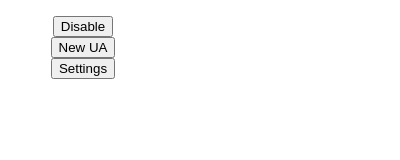
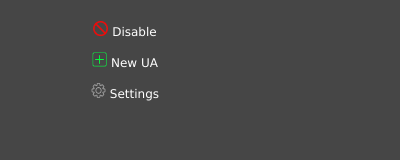
Before and after one commit to sbutler2901/UAPhantom, a browser extension: page popup/popup.html in a window 400 px wide. Drawn offline with Linux system fonts and the light colour scheme.

Commit message:
Added gear, enable, disable, and add png icon files. Reformatted popup html to include a darker theme and icons.

```diff
--- a/popup/popup.html
+++ b/popup/popup.html
@@ -4,20 +4,45 @@
     <head>
         <meta charset="utf-8">
     <style>
+        html {
+            background-color: #464646;
+            color: white;
+        }
+        p{
+            color: white;
+            font-family: helvetica;
+            text-align: center;
+        }
         body {
-            width: 150px;
+            width: 200px;
+        }
+        button:hover {
+            background-color: #1e1e1e;
+            color: white;
         }
         button {
             display: block;
             margin: auto;
+            font-family: verdana;
+            border: none;
+            width: 200px;
+            background-color: #464646;
+            color: white;
+            padding: 5px 16px 8px;
+            padding-left: 50px;
+            font-size: 12px;
+        }
+        img {
+            height: 15px;
+            width: 15px;
         }
     </style>
     </head>
     <body>
         <p id="is-disabled"><p>
-        <button id="disable-btn" type="button">Disable</button>
-        <button id="new-ua-btn" type="button">New UA</button>
-        <button id="settings-btn" type="button">Settings</button>
+        <button id="disable-btn" type="button"><img src='../icons/disable.png'>  Disable</button>
+        <button id="new-ua-btn" type="button"><img src='../icons/add.png'>  New UA</button>
+        <button id="settings-btn" type="button"><img src='../icons/gear.png'>  Settings</button>
         <script src="popup.js"></script>
     </body>
 </html>
```
Also changed, not shown: icons/add.png (added), icons/disable.png (added), icons/enable.png (added), icons/gear.png (added), 1 other file.
